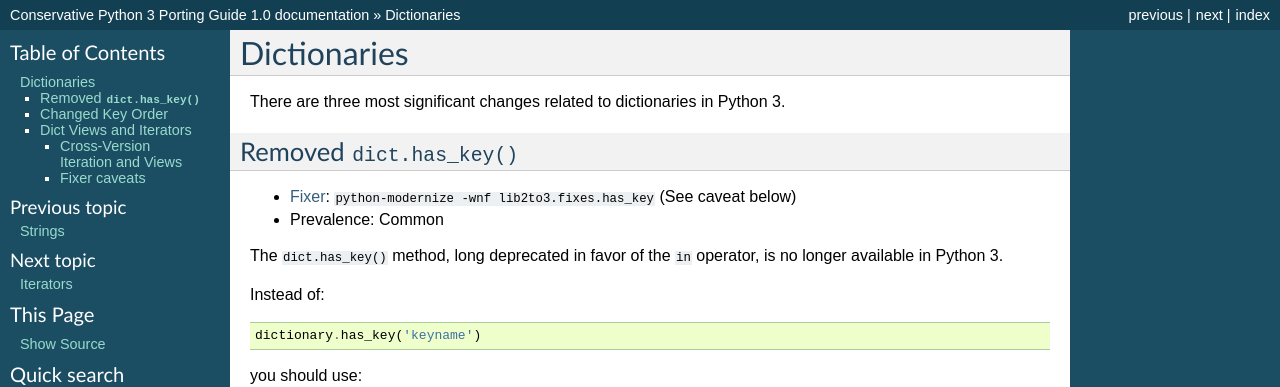
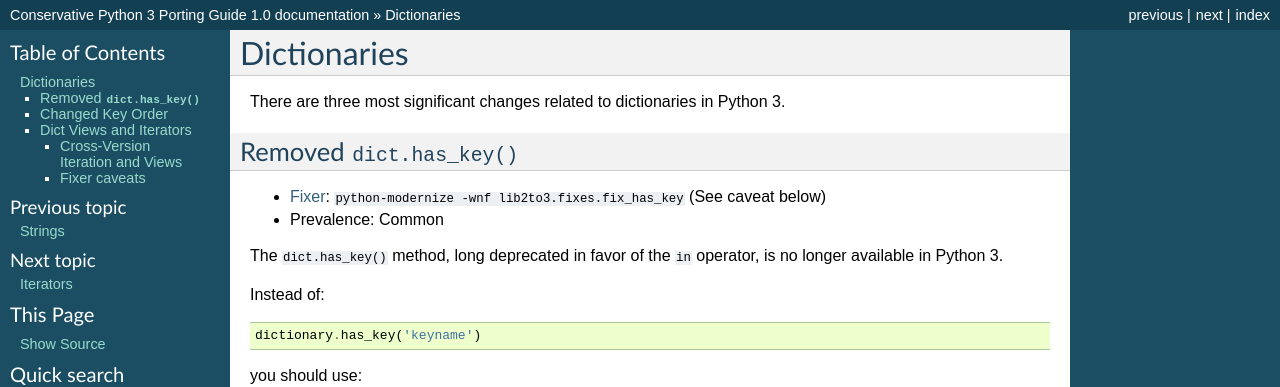
Before and after one commit to fedora-python/portingguide, a Sphinx documentation site: the page built from source/dicts.rst, in a window 1280 px wide and 900 px high. Shown: the top 387 px of the window. Built offline with Sphinx 7.4.7, drawn with Linux system fonts in a browser that asks for light colours.

Commit message:
Fix the name of the fixer.

```diff
--- a/source/dicts.rst
+++ b/source/dicts.rst
@@ -10,7 +10,7 @@ There are three most significant changes related to dictionaries in Python 3.
 Removed ``dict.has_key()``
 ~~~~~~~~~~~~~~~~~~~~~~~~~~
 
-* :ref:`Fixer <python-modernize>`: ``python-modernize -wnf lib2to3.fixes.has_key`` (See caveat below)
+* :ref:`Fixer <python-modernize>`: ``python-modernize -wnf lib2to3.fixes.fix_has_key`` (See caveat below)
 * Prevalence: Common
 
 The ``dict.has_key()`` method, long deprecated in favor of the ``in`` operator,
```
